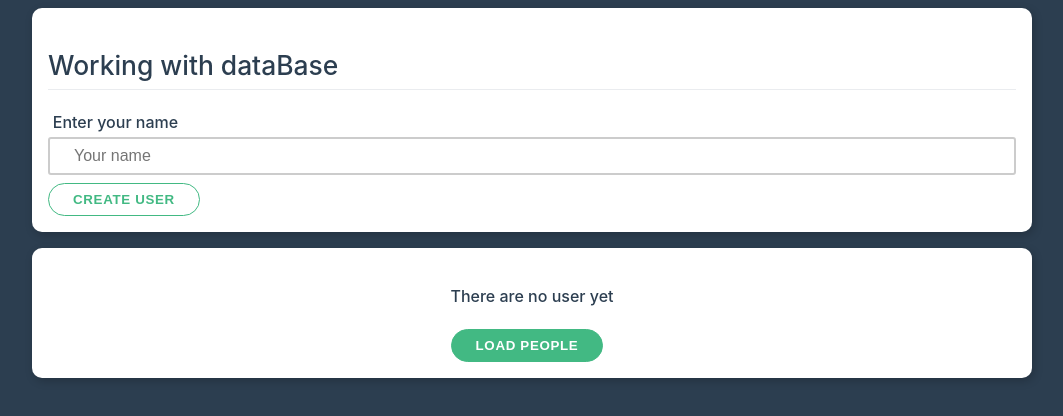
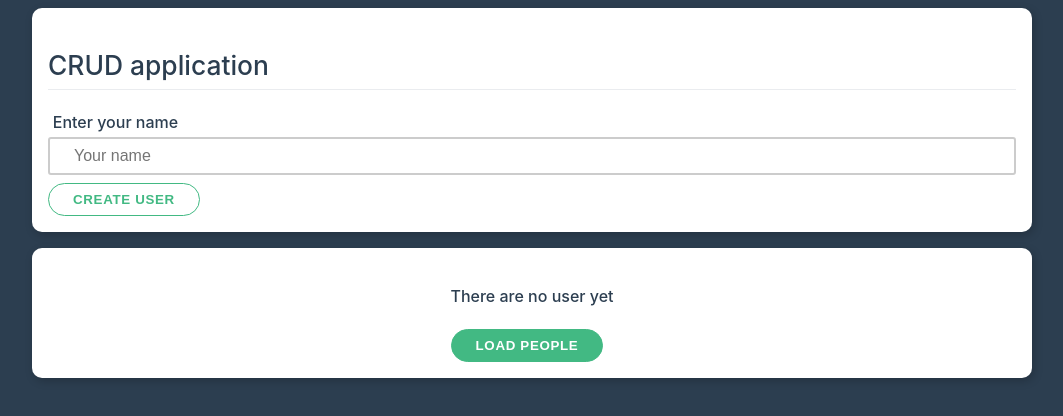
Before and after one commit to hakimov-dev/CRUD-Application, a Vue app: page / in a window 1280 px wide. Shown: the top 416 px of the page, without its empty margins (108-1171 px from the left). Built offline with nearby package versions, Linux system fonts and the light colour scheme.

Commit message:
Rename main title.

```diff
--- a/src/App.vue
+++ b/src/App.vue
@@ -1,7 +1,7 @@
 <template>
 <div class="container">
   <form class="card" @submit.prevent="createUser">
-   <h2>Working with dataBase</h2>
+   <h2>CRUD application</h2>
    <div class="form-control">
      <label for="name">Enter your name</label>
      <input type="text" id="name" placeholder="Your name" v-model.trim="name">
```
